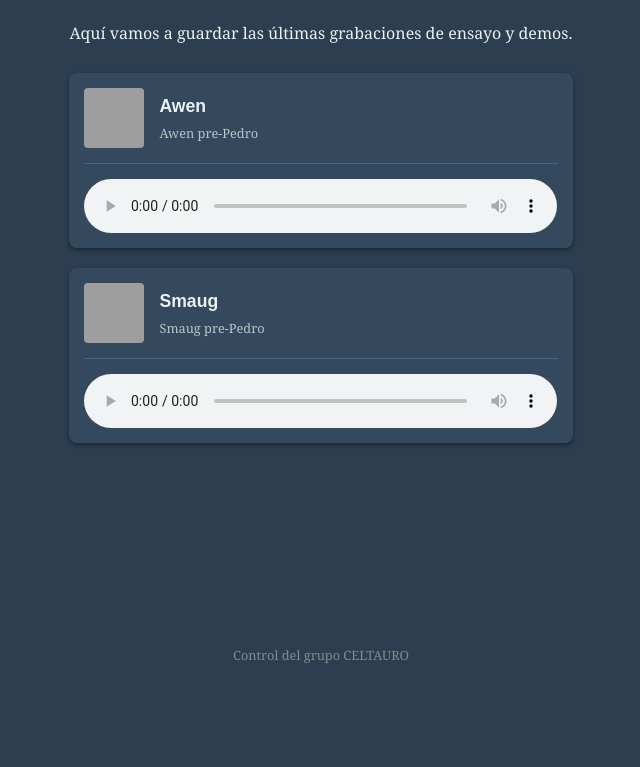
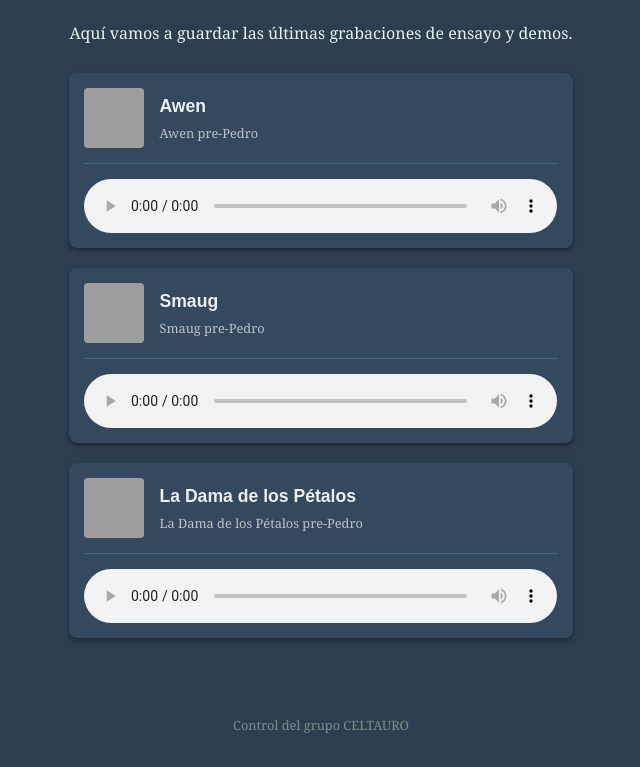
Before and after one commit to jjkaimpos/celtauro-control, a plain HTML site: page audios.html in a window 1280 px wide. Shown: the part 363-1130 px from the top of the page, without its empty margins (319-959 px from the left). Before the commit the page ends 1059 px from the top, so only its background shows below. Drawn offline with Linux system fonts and the light colour scheme; grey boxes are pictures that could not be loaded; a web font is replaced by a local one.

Commit message:
Add files via upload

```diff
--- a/audios.html
+++ b/audios.html
@@ -56,6 +56,21 @@
                     </audio>
                 </div>
 
+                <div class="audio-item">
+                    <div class="track-details">
+                        <img src="assets/galeria/Dama.png" alt="Miniatura La Dama de los Pétalos" class="track-thumbnail">
+
+                        <div class="track-info">
+                            <h3>La Dama de los Pétalos</h3>
+                            <p>La Dama de los Pétalos pre-Pedro</p>
+                        </div>
+                    </div>
+                    <audio controls>
+                        <source src="assets/audio/La Dama de los Pétalos.mp3" type="audio/mpeg">
+                        Tu navegador no soporta el elemento de audio.
+                    </audio>
+                </div>
+
                 </div>
         </section>
     </main>
```
